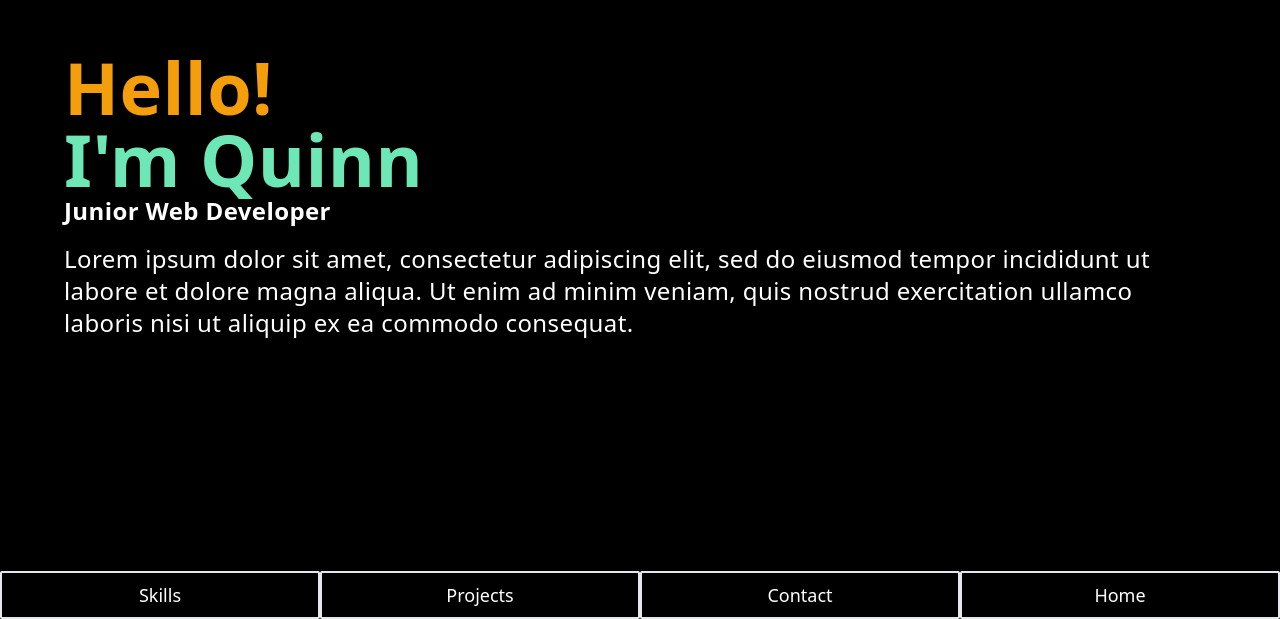
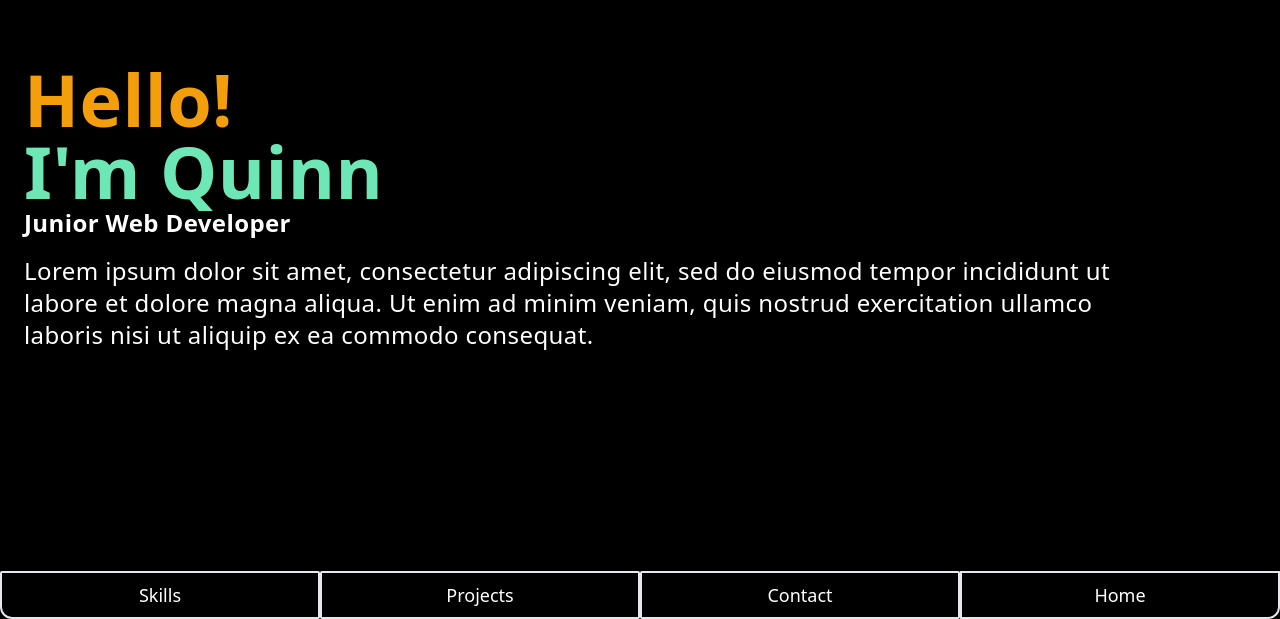
Before and after one commit to QMaximillian/quinn-personal-website, a Next.js app: page / in a window 1280 px wide. Shown: the part 181-800 px from the top of the page. Built offline with nearby package versions, Linux system fonts and the light colour scheme.

Commit message:
Add 'layout' folder to folders TailwindCSS should purge unused CSS from

```diff
--- a/components/Navigation.js
+++ b/components/Navigation.js
@@ -6,7 +6,7 @@ function Navigation() {
   return (
     <nav className="flex w-full text-white">
       <Link href="/skills">
-        <a className="h-12 w-1/3  rounded-sm py-2 sm:min-w-min text-md md:text-lg text-center border-2 hover:text-green-300 hover:border-green-300 focus:text-green-300 focus:border-green-300 active:text-green-300 active:border-green-300">
+        <a className="h-12 w-1/3 rounded-sm rounded-bl-xl py-2 sm:min-w-min text-md md:text-lg text-center border-2 hover:text-green-300 hover:border-green-300 focus:text-green-300 focus:border-green-300 active:text-green-300 active:border-green-300">
           Skills
         </a>
       </Link>
@@ -21,7 +21,7 @@ function Navigation() {
         </a>
       </Link>
       <Link href="/">
-        <a className="h-12 w-1/3  rounded-sm py-2 sm:min-w-min text-md md:text-lg text-center border-2 hover:text-green-300 hover:border-green-300 focus:text-green-300 focus:border-green-300 active:text-green-300 active:border-green-300">
+        <a className="h-12 w-1/3  rounded-br-xl py-2 sm:min-w-min text-md md:text-lg text-center border-2 hover:text-green-300 hover:border-green-300 focus:text-green-300 focus:border-green-300 active:text-green-300 active:border-green-300">
           Home
         </a>
       </Link>
--- a/layouts/BaseLayout.js
+++ b/layouts/BaseLayout.js
@@ -4,7 +4,7 @@ import Navigation from '../components/Navigation'
 function BaseLayout({ children }) {
   return (
     <main className="h-full min-h-full w-full bg-black flex flex-col relative">
-      {children}
+      <section className="flex flex-grow px-6 pt-6">{children}</section>
       <div className="bg-black">
         <Navigation />
       </div>
--- a/styles/globals.css
+++ b/styles/globals.css
@@ -8,7 +8,6 @@
     @apply h-full w-full;
   }
 }
-
 div#__next {
   height: 100%;
   width: 100%;
--- a/tailwind.config.js
+++ b/tailwind.config.js
@@ -1,5 +1,9 @@
 module.exports = {
-  purge: ['./pages/**/*.{js,ts,jsx,tsx}', './components/**/*.{js,ts,jsx,tsx}'],
+  purge: [
+    './pages/**/*.{js,ts,jsx,tsx}',
+    './components/**/*.{js,ts,jsx,tsx}',
+    './layouts/**/*.{js,ts,jsx,tsx}',
+  ],
   darkMode: false, // or 'media' or 'class',
   theme: {
     extend: {},
```
